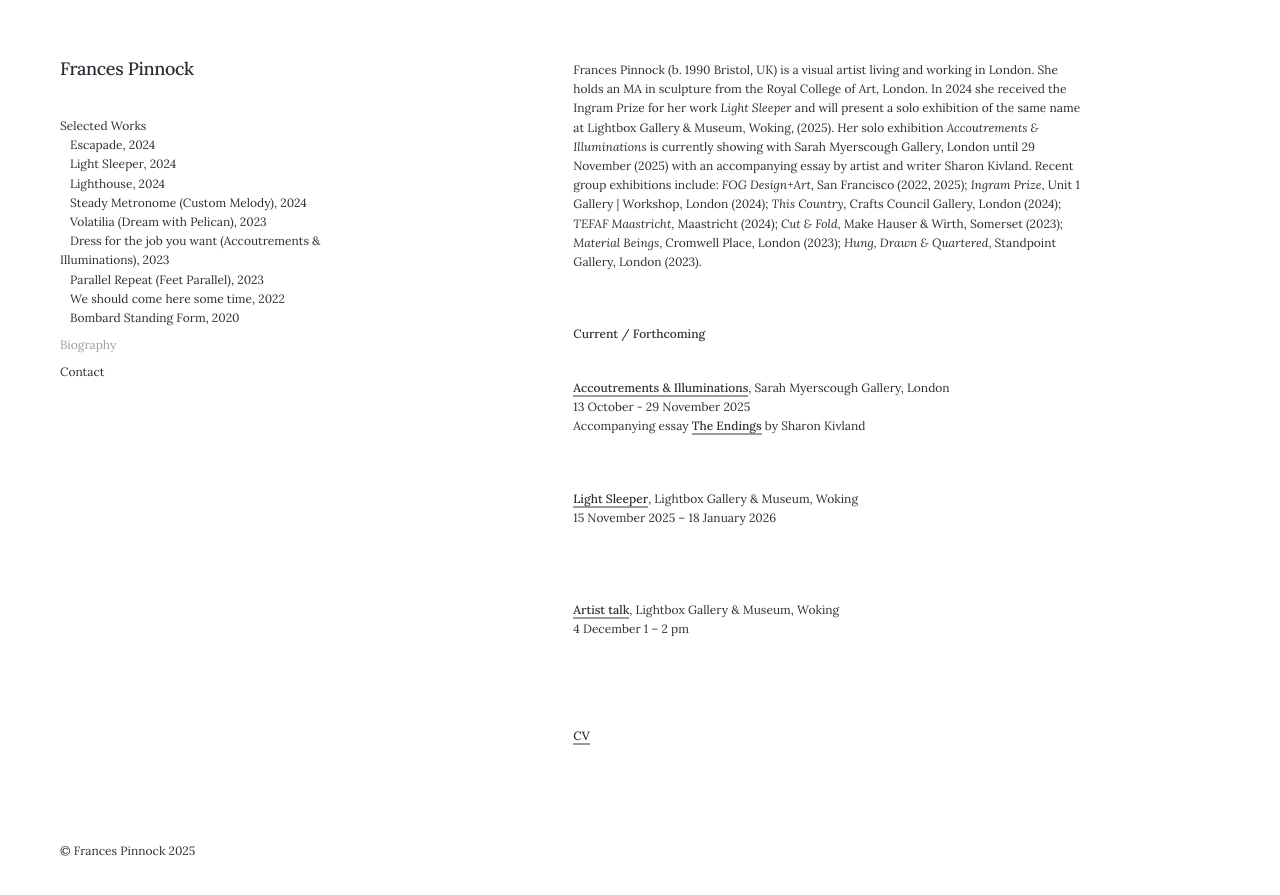
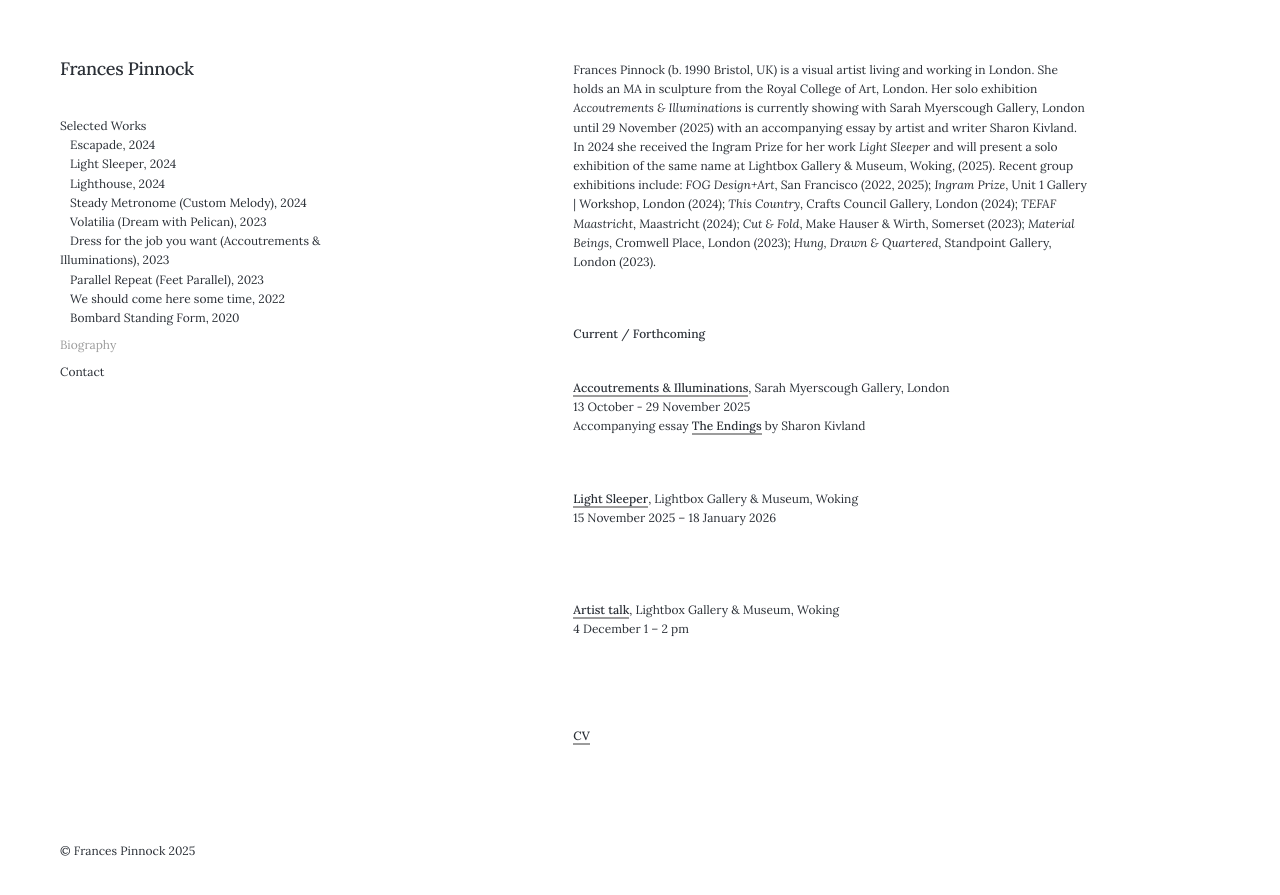
Before and after one commit to francespinnock/francespinnock.github.io, a Jekyll site: the page built from _pages/bio.md, in a window 1280 px wide. Shown: the top 895 px of the page. Built offline with Jekyll 4.4.1, drawn with Linux system fonts in a browser that asks for light colours; nearby versions of some CDN libraries.

Commit message:
Update bio.md

```diff
--- a/_pages/bio.md
+++ b/_pages/bio.md
@@ -3,7 +3,7 @@ title: Biography
 subtitle:
 description: Frances Pinnock - Biography
 ---
-Frances Pinnock (b. 1990 Bristol, UK) is a visual artist living and working in London. She holds an MA in sculpture from the Royal College of Art, London. In 2024 she received the Ingram Prize for her work _Light Sleeper_ and will present a solo exhibition of the same name at Lightbox Gallery & Museum, Woking, (2025). Her solo exhibition _Accoutrements & Illuminations_ is currently showing with Sarah Myerscough Gallery, London until 29 November (2025) with an accompanying essay by artist and writer Sharon Kivland. Recent group exhibitions include: _FOG Design+Art_, San Francisco (2022, 2025); _Ingram Prize_, Unit 1 Gallery | Workshop, London (2024); _This Country_, Crafts Council Gallery, London (2024); _TEFAF Maastricht_, Maastricht (2024); _Cut & Fold_, Make Hauser & Wirth, Somerset (2023); _Material Beings_, Cromwell Place, London (2023); _Hung, Drawn & Quartered_, Standpoint Gallery, London (2023).
+Frances Pinnock (b. 1990 Bristol, UK) is a visual artist living and working in London. She holds an MA in sculpture from the Royal College of Art, London. Her solo exhibition _Accoutrements & Illuminations_ is currently showing with Sarah Myerscough Gallery, London until 29 November (2025) with an accompanying essay by artist and writer Sharon Kivland. In 2024 she received the Ingram Prize for her work _Light Sleeper_ and will present a solo exhibition of the same name at Lightbox Gallery & Museum, Woking, (2025). Recent group exhibitions include: _FOG Design+Art_, San Francisco (2022, 2025); _Ingram Prize_, Unit 1 Gallery | Workshop, London (2024); _This Country_, Crafts Council Gallery, London (2024); _TEFAF Maastricht_, Maastricht (2024); _Cut & Fold_, Make Hauser & Wirth, Somerset (2023); _Material Beings_, Cromwell Place, London (2023); _Hung, Drawn & Quartered_, Standpoint Gallery, London (2023).
 <br/>
 <br/>
 
```
